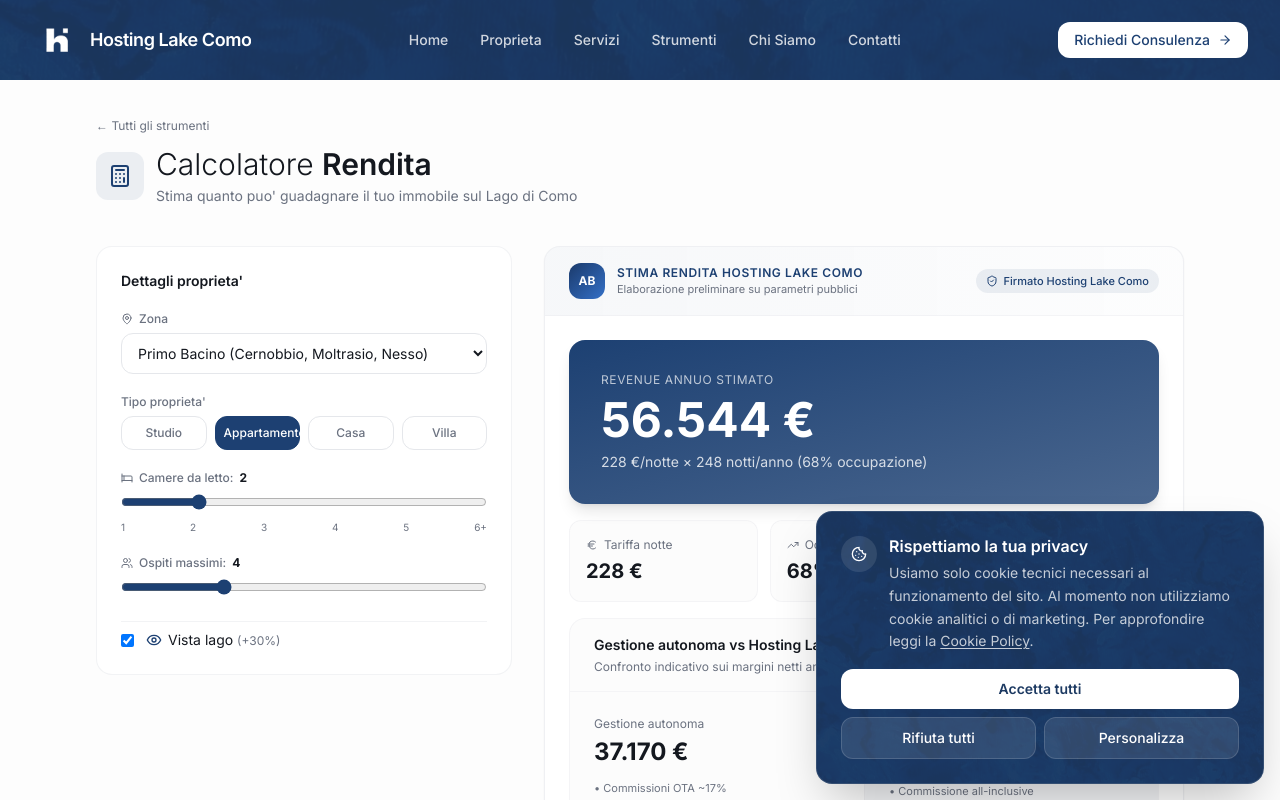
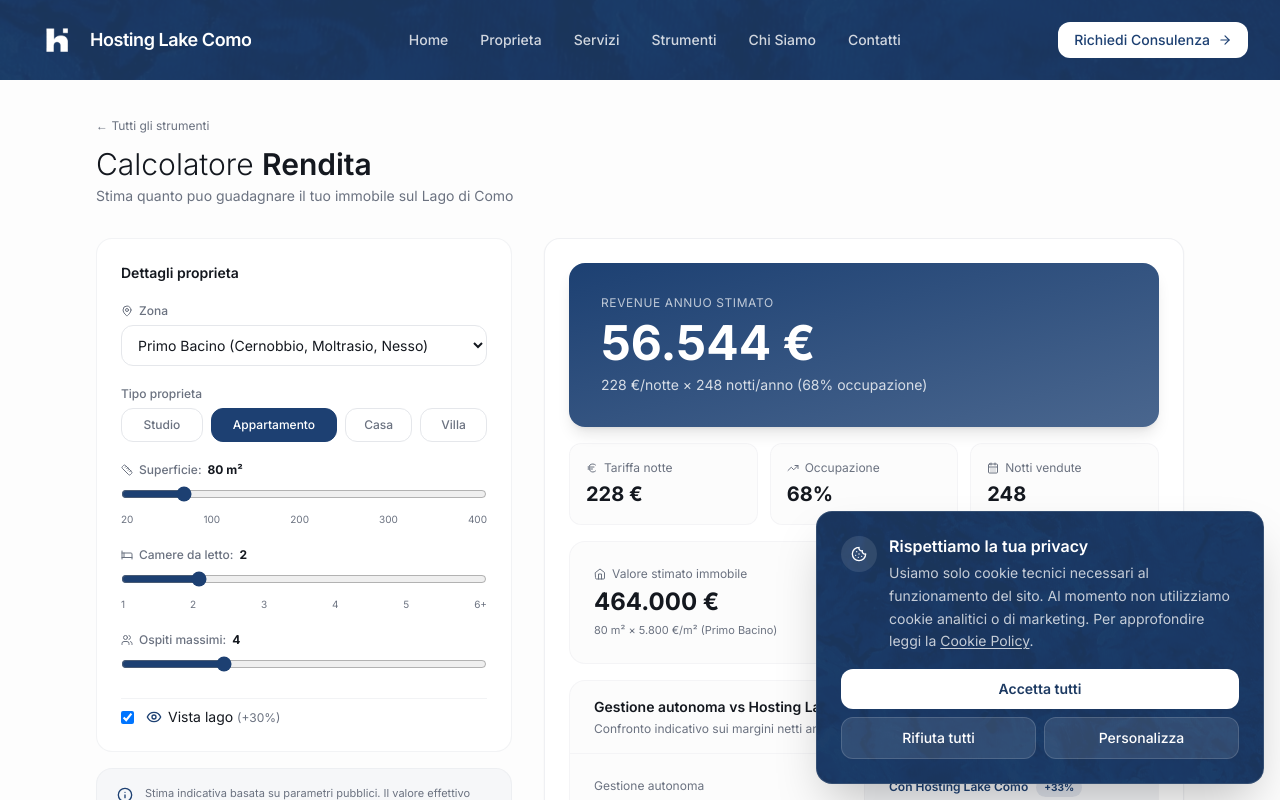
Before and after one commit to crapotca2/hostinglakecomo, a Next.js app: page /strumenti/rendita in a window 1280 px wide. Shown: the top 800 px of the page. Built offline with nearby package versions, Linux system fonts and the light colour scheme.

Commit message:
feat(strumenti): strip card header + move disclaimer below form, drop title icon, add m2 + property value on rendita, balance heights

```diff
--- a/src/app/(public)/strumenti/rendita/page.tsx
+++ b/src/app/(public)/strumenti/rendita/page.tsx
@@ -5,13 +5,15 @@
 import { useForm } from "react-hook-form";
 import { zodResolver } from "@hookform/resolvers/zod";
 import { z } from "zod";
-import { Calculator, MapPin, Bed, Users, Eye, TrendingUp, CalendarDays, Euro } from "lucide-react";
+import { MapPin, Bed, Users, Eye, TrendingUp, CalendarDays, Euro, Ruler, Home } from "lucide-react";
 import { AirBibbyEstimateCard } from "@/components/strumenti/air-bibby-estimate-card";
+import { DisclaimerNote } from "@/components/strumenti/disclaimer-note";
 
 const FormSchema = z.object({
   zone: z.enum(["centro-como", "primo-bacino", "secondo-bacino", "alto-lago"]),
   propertyType: z.enum(["studio", "apartment", "house", "villa"]),
   bedrooms: z.coerce.number().int().min(1).max(6),
+  surface: z.coerce.number().int().min(20).max(400),
   lakeView: z.boolean(),
   maxGuests: z.coerce.number().int().min(1).max(12),
 });
@@ -28,6 +30,14 @@
   "alto-lago":      { studio: 80,  apartment: 125, house: 180, villa: 270 },
 };
 
+// Indicative property value EUR/sqm by zone (residential market reference)
+const PRICE_PER_SQM: Record<Zone, number> = {
+  "centro-como": 4200,
+  "primo-bacino": 5800,
+  "secondo-bacino": 7000,
+  "alto-lago": 2600,
+};
+
 const ZONE_LABELS: Record<Zone, string> = {
   "centro-como": "Centro Como",
   "primo-bacino": "Primo Bacino (Cernobbio, Moltrasio, Nesso)",
@@ -42,7 +52,6 @@
   villa: "Villa",
 };
 
-// Occupancy estimates per zone (annual average)
 const OCCUPANCY: Record<Zone, number> = {
   "centro-como": 0.72,
   "primo-bacino": 0.68,
@@ -65,6 +74,7 @@
       zone: "primo-bacino",
       propertyType: "apartment",
       bedrooms: 2,
+      surface: 80,
       lakeView: true,
       maxGuests: 4,
     },
@@ -74,12 +84,12 @@
   const zone = watch("zone");
   const propertyType = watch("propertyType");
   const bedrooms = Number(watch("bedrooms")) || 2;
+  const surface = Number(watch("surface")) || 80;
   const lakeView = watch("lakeView");
   const maxGuests = Number(watch("maxGuests")) || 4;
 
   const result = useMemo(() => {
     const baseRate = BASE_RATES[zone][propertyType];
-    // +30% for lake view, +€40/bedroom over 2
     const viewMultiplier = lakeView ? 1.3 : 1;
     const extraBedrooms = Math.max(0, bedrooms - 2);
     const nightlyRate = Math.round(baseRate * viewMultiplier + extraBedrooms * 40);
@@ -89,63 +99,60 @@
 
     const grossAnnual = nightlyRate * nightsSold;
 
-    // Self-managed scenario (OTA commissions + no dynamic pricing)
-    const selfOtaCommission = grossAnnual * 0.17; // avg across Airbnb/Booking/Vrbo
-    const selfExpenses = grossAnnual * 0.12; // cleaning, utilities, supplies
-    const selfTouristTax = nightsSold * Math.min(maxGuests, 4) * 3; // avg €3/person/night capped
+    const propertyValue = Math.round(surface * PRICE_PER_SQM[zone]);
+
+    const selfOtaCommission = grossAnnual * 0.17;
+    const selfExpenses = grossAnnual * 0.12;
+    const selfTouristTax = nightsSold * Math.min(maxGuests, 4) * 3;
     const selfNet = grossAnnual - selfOtaCommission - selfExpenses - selfTouristTax;
 
-    // Hosting Lake Como scenario (optimized pricing +18%, higher occupancy +12%, commission 10%)
     const abGrossAnnual = Math.round(grossAnnual * 1.18 * 1.12);
-    const abOtaCommission = abGrossAnnual * 0.12; // better channel mix
+    const abOtaCommission = abGrossAnnual * 0.12;
     const abAirbibbyFee = abGrossAnnual * 0.1;
-    const abExpenses = abGrossAnnual * 0.08; // optimized ops
+    const abExpenses = abGrossAnnual * 0.08;
     const abTouristTax = selfTouristTax;
     const abNet = abGrossAnnual - abOtaCommission - abAirbibbyFee - abExpenses - abTouristTax;
 
     const delta = abNet - selfNet;
     const deltaPercent = selfNet > 0 ? Math.round((delta / selfNet) * 100) : 0;
 
+    const grossYieldOnValue = propertyValue > 0 ? (grossAnnual / propertyValue) * 100 : 0;
+
     return {
       nightlyRate,
       occupancy: Math.round(occupancy * 100),
       nightsSold,
       grossAnnual,
+      propertyValue,
+      grossYieldOnValue,
       selfNet: Math.round(selfNet),
       abNet: Math.round(abNet),
       abGrossAnnual,
       delta: Math.round(delta),
       deltaPercent,
     };
-  }, [zone, propertyType, bedrooms, lakeView, maxGuests]);
+  }, [zone, propertyType, bedrooms, surface, lakeView, maxGuests]);
 
   return (
     <div className="pt-20 pb-20 bg-muted/20 min-h-screen">
       <div className="max-w-6xl mx-auto px-4 sm:px-6 lg:px-8">
-        <div className="mb-10 pt-8">
+        <div className="mb-8 pt-8">
           <Link href="/strumenti" className="text-xs text-muted-foreground hover:text-foreground mb-3 inline-block">
             ← Tutti gli strumenti
           </Link>
-          <div className="flex items-center gap-3 mb-3">
-            <div className="h-12 w-12 rounded-xl bg-primary/[0.08] flex items-center justify-center">
-              <Calculator className="h-6 w-6 text-primary" />
-            </div>
-            <div>
-              <h1 className="text-3xl font-light">
-                Calcolatore <span className="font-semibold">Rendita</span>
-              </h1>
-              <p className="text-sm text-muted-foreground mt-1">
-                Stima quanto puo' guadagnare il tuo immobile sul Lago di Como
-              </p>
-            </div>
-          </div>
+          <h1 className="text-3xl font-light">
+            Calcolatore <span className="font-semibold">Rendita</span>
+          </h1>
+          <p className="text-sm text-muted-foreground mt-1">
+            Stima quanto puo guadagnare il tuo immobile sul Lago di Como
+          </p>
         </div>
 
-        <div className="grid lg:grid-cols-5 gap-8">
+        <div className="grid lg:grid-cols-5 gap-8 items-start">
           {/* Form */}
           <div className="lg:col-span-2 space-y-4">
             <div className="bg-white rounded-2xl p-6 border border-border/50 space-y-5">
-              <h2 className="text-sm font-semibold mb-2">Dettagli proprieta'</h2>
+              <h2 className="text-sm font-semibold mb-2">Dettagli proprieta</h2>
 
               <div>
                 <label className="text-xs font-medium mb-1.5 block text-muted-foreground flex items-center gap-1.5">
@@ -162,8 +169,8 @@
               </div>
 
               <div>
-                <label className="text-xs font-medium mb-1.5 block text-muted-foreground">Tipo proprieta'</label>
-                <div className="grid grid-cols-4 gap-2">
+                <label className="text-xs font-medium mb-1.5 block text-muted-foreground">Tipo proprieta</label>
+                <div className="grid grid-cols-[1.1fr_1.7fr_0.9fr_0.9fr] gap-2">
                   {(Object.keys(TYPE_LABELS) as PropertyType[]).map((t) => (
                     <button
                       type="button"
@@ -178,6 +185,24 @@
                       {TYPE_LABELS[t]}
                     </button>
                   ))}
+                </div>
+              </div>
+
+              <div>
+                <label className="text-xs font-medium mb-1.5 block text-muted-foreground flex items-center gap-1.5">
+                  <Ruler className="h-3 w-3" /> Superficie:{" "}
+                  <span className="font-bold text-foreground">{surface} m²</span>
+                </label>
+                <input
+                  type="range"
+                  min={20}
+                  max={400}
+                  step={5}
+                  {...register("surface", { valueAsNumber: true })}
+                  className="w-full accent-primary"
+                />
+                <div className="flex justify-between text-[10px] text-muted-foreground mt-1">
+                  <span>20</span><span>100</span><span>200</span><span>300</span><span>400</span>
                 </div>
               </div>
 
@@ -222,11 +247,13 @@
                 </div>
               </label>
             </div>
+
+            <DisclaimerNote />
           </div>
 
           {/* Results */}
           <div className="lg:col-span-3">
-            <AirBibbyEstimateCard slug="rendita" title="Stima Rendita Hosting Lake Como">
+            <AirBibbyEstimateCard slug="rendita">
               <div className="space-y-4">
                 <div className="bg-gradient-to-br from-primary to-primary/80 rounded-2xl p-8 text-white shadow-lg">
                   <div className="text-white/70 text-xs uppercase tracking-wider mb-2">Revenue Annuo Stimato</div>
@@ -254,6 +281,27 @@
                       <CalendarDays className="h-3 w-3" /> Notti vendute
                     </div>
                     <div className="text-xl font-bold">{result.nightsSold}</div>
+                  </div>
+                </div>
+
+                <div className="bg-muted/30 rounded-2xl border border-border/40 p-6 flex items-center justify-between gap-4 flex-wrap">
+                  <div>
+                    <div className="flex items-center gap-1.5 text-xs text-muted-foreground mb-1">
+                      <Home className="h-3 w-3" /> Valore stimato immobile
+                    </div>
+                    <div className="text-2xl font-bold">{formatEuro(result.propertyValue)}</div>
+                    <div className="text-[11px] text-muted-foreground mt-1">
+                      {surface} m² × {formatEuro(PRICE_PER_SQM[zone])}/m² ({ZONE_LABELS[zone].split(" (")[0]})
+                    </div>
+                  </div>
+                  <div className="text-right">
+                    <div className="text-[10px] uppercase tracking-wider text-muted-foreground font-semibold">
+                      Yield lordo
+                    </div>
+                    <div className="text-2xl font-bold text-primary tabular-nums">
+                      {result.grossYieldOnValue.toFixed(1)}%
+                    </div>
+                    <div className="text-[10px] text-muted-foreground">Revenue / valore</div>
                   </div>
                 </div>
 
@@ -292,7 +340,7 @@
                     </div>
                   </div>
                   <div className="px-6 py-4 bg-primary/[0.05] border-t border-border/40">
-                    <div className="text-xs text-muted-foreground">Guadagno extra indicativo all'anno</div>
+                    <div className="text-xs text-muted-foreground">Guadagno extra indicativo all&apos;anno</div>
                     <div className="text-xl font-bold text-primary">+{formatEuro(result.delta)}</div>
                   </div>
                 </div>
--- a/src/components/strumenti/air-bibby-estimate-card.tsx
+++ b/src/components/strumenti/air-bibby-estimate-card.tsx
@@ -1,55 +1,18 @@
 import Link from "next/link";
-import { ShieldCheck, Info, ArrowRight } from "lucide-react";
+import { ArrowRight } from "lucide-react";
 
 interface AirBibbyEstimateCardProps {
   children: React.ReactNode;
   slug: string;
-  title?: string;
 }
 
 export function AirBibbyEstimateCard({
   children,
   slug,
-  title = "Stima Hosting Lake Como",
 }: AirBibbyEstimateCardProps) {
   return (
     <div className="bg-white rounded-2xl border border-border/60 shadow-sm overflow-hidden">
-      <div className="flex items-center justify-between px-6 py-4 border-b border-border/40 bg-gradient-to-r from-primary/[0.04] to-primary/[0.01]">
-        <div className="flex items-center gap-3">
-          <div
-            className="h-9 w-9 rounded-lg flex items-center justify-center text-white font-bold text-xs"
-            style={{
-              background: "linear-gradient(135deg, #1B3A6B 0%, #3470C7 100%)",
-            }}
-          >
-            AB
-          </div>
-          <div>
-            <div className="text-xs uppercase tracking-wider text-primary font-semibold">
-              {title}
-            </div>
-            <div className="text-[11px] text-muted-foreground">
-              Elaborazione preliminare su parametri pubblici
-            </div>
-          </div>
-        </div>
-        <span className="hidden sm:inline-flex items-center gap-1.5 text-[11px] font-medium text-primary bg-primary/[0.08] px-2.5 py-1 rounded-full">
-          <ShieldCheck className="h-3 w-3" />
-          Firmato Hosting Lake Como
-        </span>
-      </div>
-
       <div className="p-6">{children}</div>
-
-      <div className="px-6 py-4 bg-primary/[0.03] border-t border-border/40 flex items-start gap-3">
-        <Info className="h-4 w-4 text-primary shrink-0 mt-0.5" />
-        <p className="text-[11px] text-muted-foreground leading-relaxed">
-          Stima indicativa basata su parametri pubblici. Il valore effettivo
-          include storico prenotazioni dell'area, analisi competitor, algoritmo
-          di dynamic pricing proprietario e fattori stagionali locali: elementi
-          che calcoliamo solo nella nostra analisi dedicata.
-        </p>
-      </div>
 
       <div className="px-6 py-4 bg-white border-t border-border/40 flex items-center justify-between gap-4 flex-wrap">
         <div className="text-xs text-muted-foreground">
--- /dev/null
+++ b/src/components/strumenti/disclaimer-note.tsx
@@ -0,0 +1,15 @@
+import { Info } from "lucide-react";
+
+export function DisclaimerNote() {
+  return (
+    <div className="rounded-2xl border border-border/50 bg-primary/[0.03] px-5 py-4 flex items-start gap-3">
+      <Info className="h-4 w-4 text-primary shrink-0 mt-0.5" />
+      <p className="text-[11px] text-muted-foreground leading-relaxed">
+        Stima indicativa basata su parametri pubblici. Il valore effettivo
+        include storico prenotazioni dell&apos;area, analisi competitor,
+        algoritmo di dynamic pricing proprietario e fattori stagionali locali:
+        elementi che calcoliamo solo nella nostra analisi dedicata.
+      </p>
+    </div>
+  );
+}
```
Also changed, not shown: src/app/(public)/strumenti/investimento/page.tsx (+6 -10 lines), src/app/(public)/strumenti/profit-diretto/page.tsx (+6 -11 lines).
